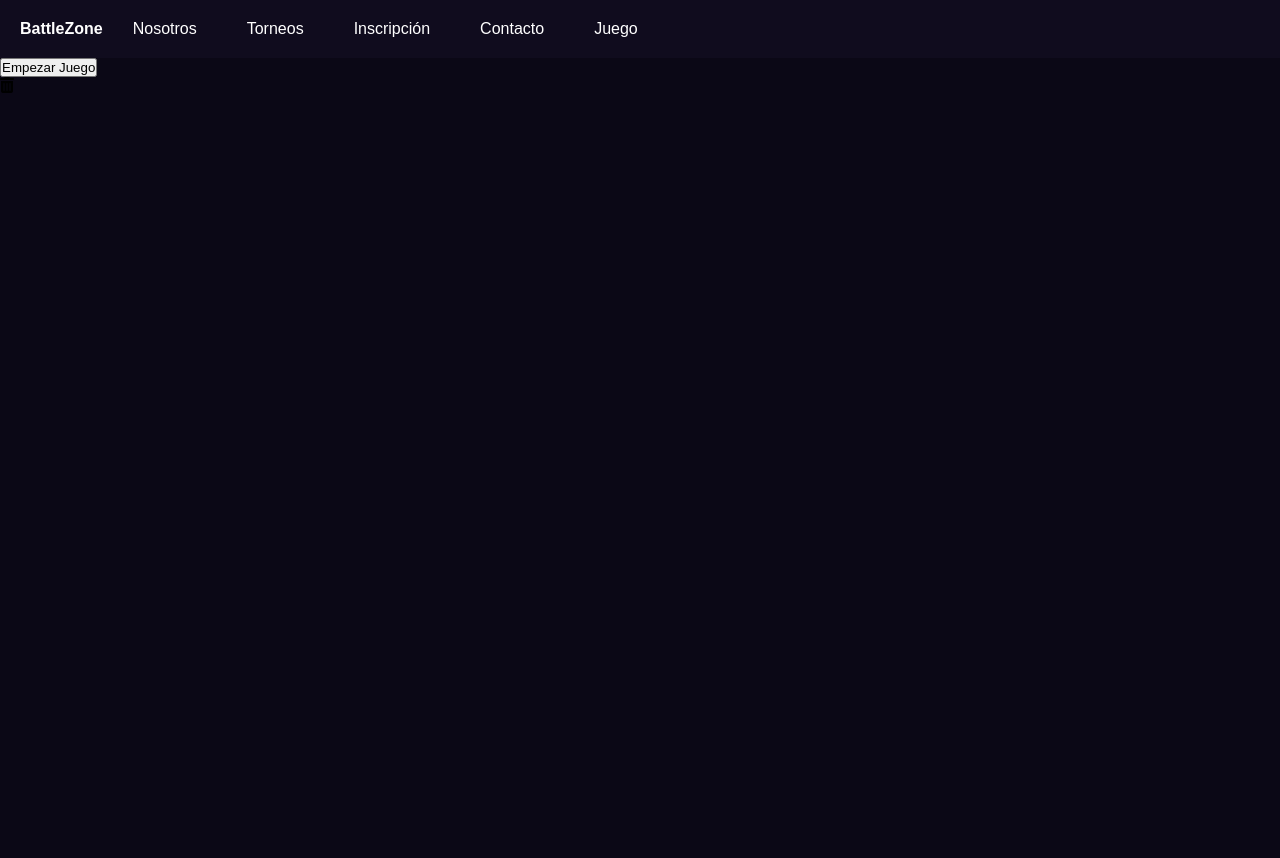
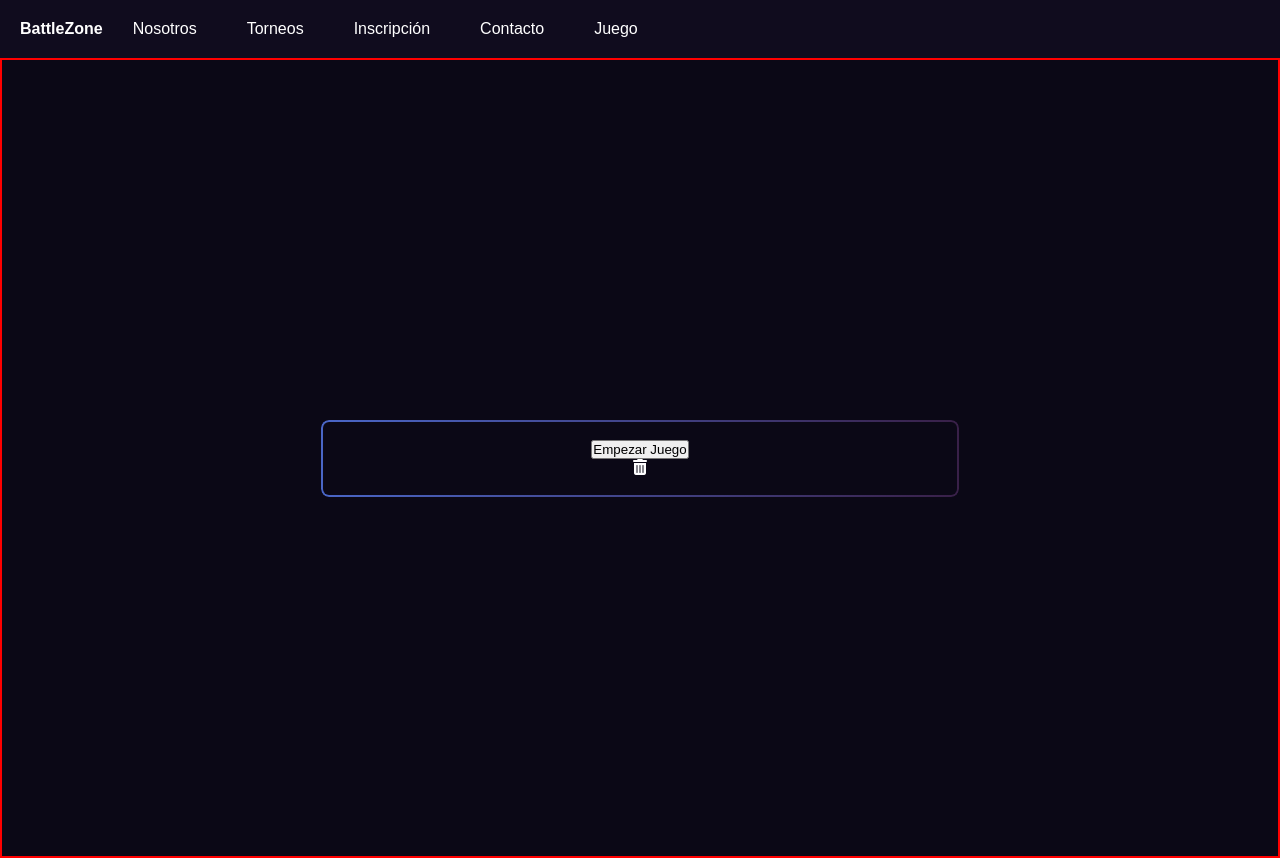
Before and after one commit to AnthuA25/T4-BattleZone, a plain HTML site: page pages/juego.html in a window 1280 px wide. Before the commit the page ends 800 px from the top, so only its background shows below. Drawn offline with Linux system fonts and the light colour scheme.

Commit message:
style:add game style

```diff
--- a/css/styles.css
+++ b/css/styles.css
@@ -523,3 +523,37 @@ footer p {
   font-size: 1rem;
   cursor: pointer;
 }
+
+.section-game {
+  width: 100%;
+  min-height: 100vh;
+  display: flex;
+  justify-content: center;
+  align-items: center;
+  border: 2px solid red;
+}
+
+.start-game{
+  position: relative;
+  /* background: #131027; */
+  border-radius: 8px;
+  padding: 20px;
+  text-align: center;
+  color: white;
+  /* margin-bottom: 50px; */
+  width: 50%;
+  /* height: 100%; */
+}
+
+.start-game::before {
+  content: "";
+  position: absolute;
+  inset: 0;
+  padding: 2px;
+  background: linear-gradient(90deg, #4a66c7, #392048);
+  border-radius: inherit;
+  -webkit-mask: linear-gradient(#fff 0 0) content-box, linear-gradient(#fff 0 0);
+  -webkit-mask-composite: xor;
+  mask-composite: exclude;
+  pointer-events: none;
+}
```
